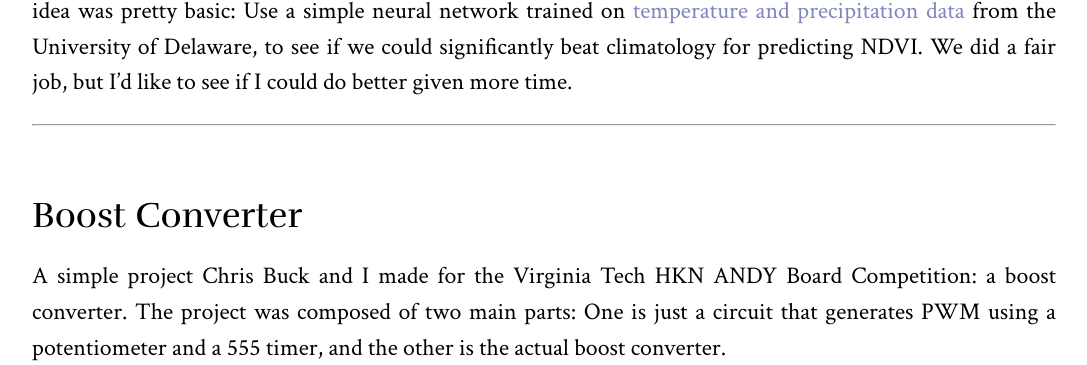
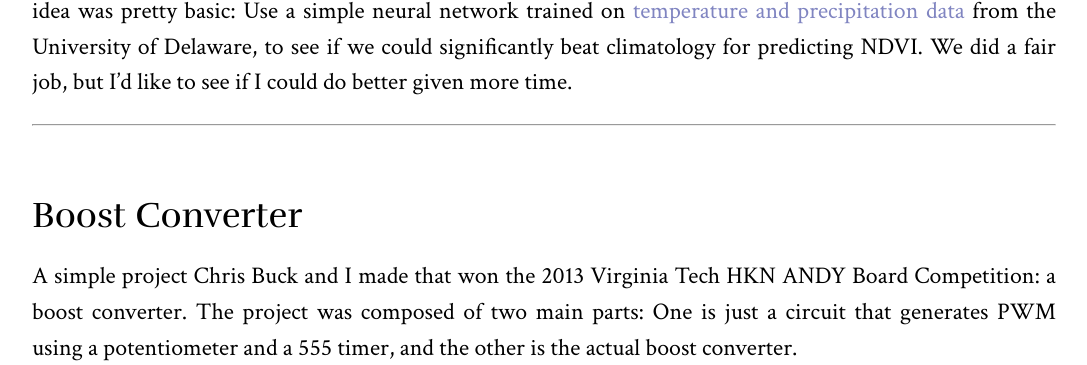
Before and after one commit to benwr/benwr.github.io, a Jekyll site: the page built from projects/index.markdown, in a window 1280 px wide and 900 px high, scrolled down 724 px, cut to the strip 0-365 px from the top of the window. Shown: the whole strip, without its empty margins (96-1183 px from the left). Built offline with Jekyll 4.4.1, drawn with Linux system fonts in a browser that asks for light colours; Markdown is read by kramdown in place of the engine named in the settings.

Commit message:
Update index.markdown

```diff
--- a/projects/index.markdown
+++ b/projects/index.markdown
@@ -29,7 +29,7 @@ We did a fair job, but I'd like to see if I could do better given more time.
 
 ## Boost Converter ##
 
-A simple project Chris Buck and I made for the Virginia Tech HKN ANDY Board Competition:
+A simple project Chris Buck and I made that won the 2013 Virginia Tech HKN ANDY Board Competition:
 a boost converter. The project was composed of two main parts: One is just a circuit that generates
 PWM using a potentiometer and a 555 timer, and the other is the actual boost converter.
 
```
